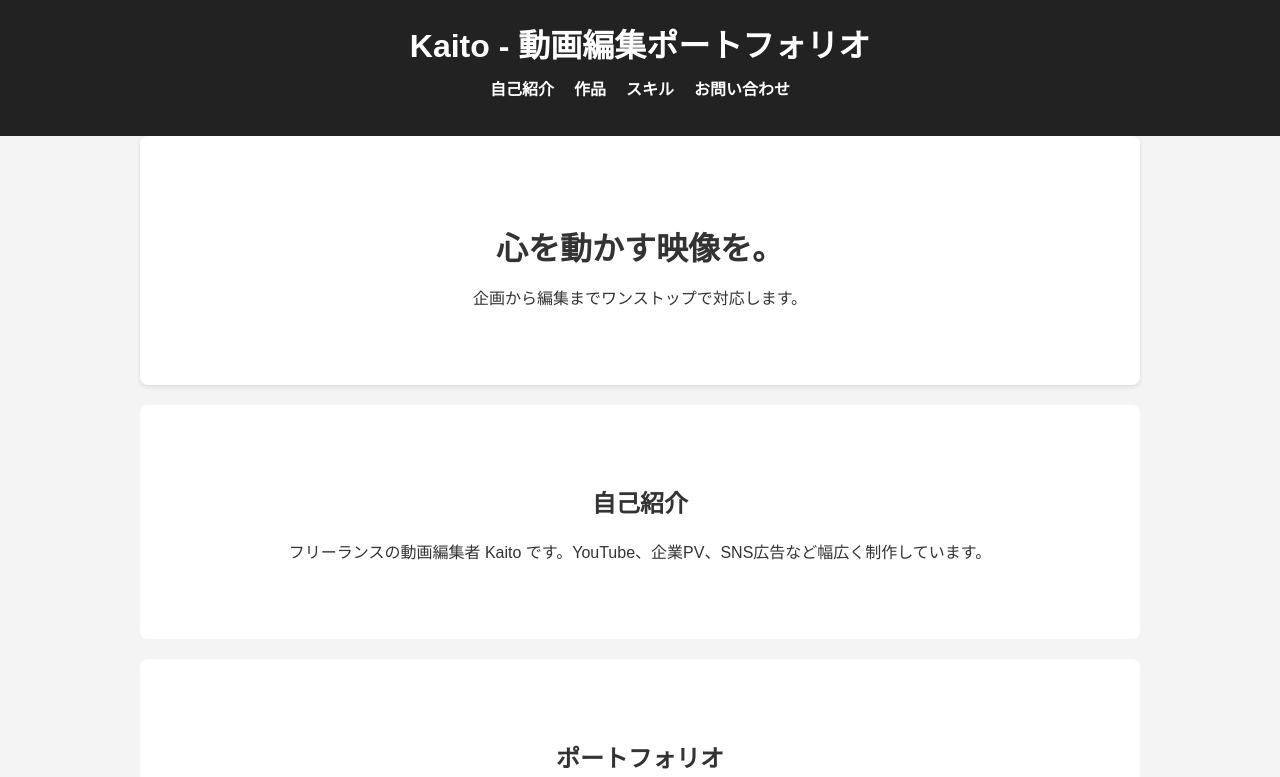
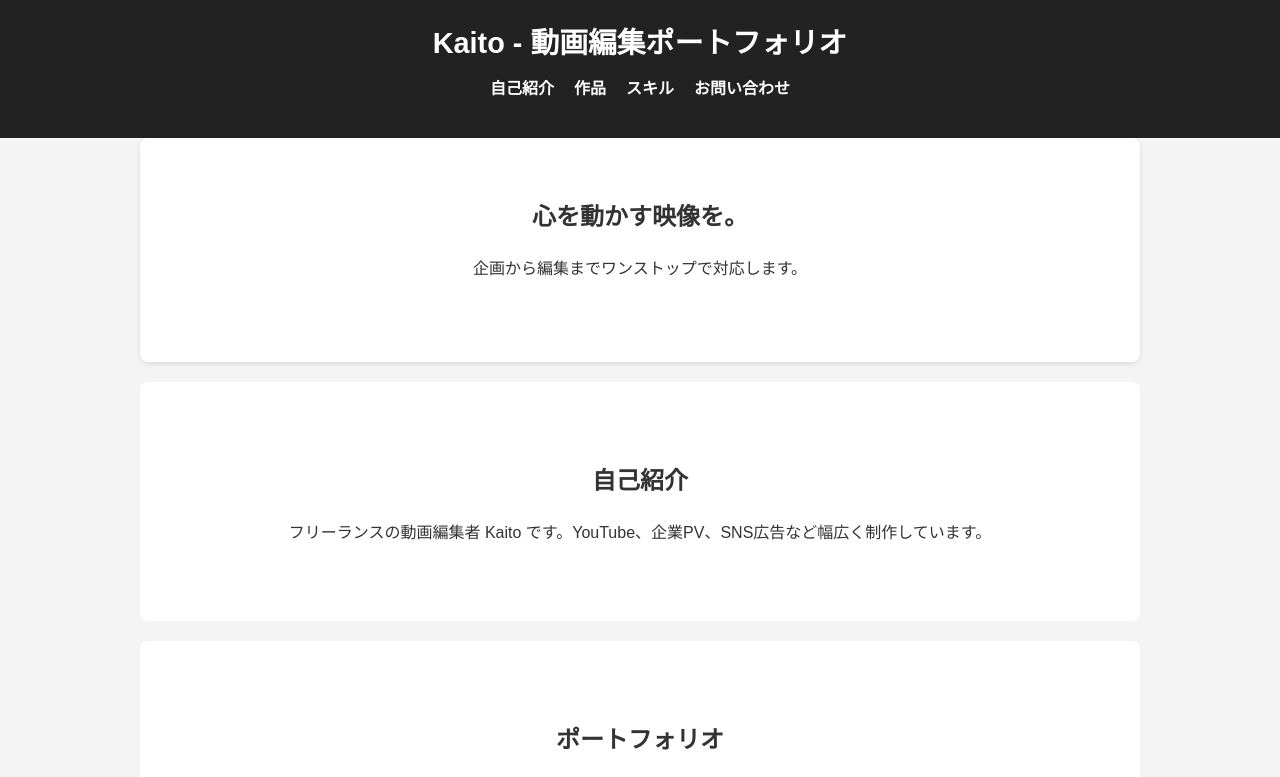
Before and after one commit to ykkaito5110/My_Portfolio, a plain HTML site: page index.html in a window 1280 px wide. Shown: the top 777 px of the page. Drawn offline with Linux system fonts and the light colour scheme; grey boxes are pictures that could not be loaded.

Commit message:
Update style.css

```diff
--- a/style.css
+++ b/style.css
@@ -6,6 +6,7 @@ body {
   background-color: #f4f4f4;
   color: #333;
   text-align: center;
+  line-height: 1.6;
 }
 
 /* ヘッダー */
@@ -17,6 +18,7 @@ header {
 
 header h1 {
   margin: 0;
+  font-size: 1.8em;
 }
 
 nav ul {
@@ -45,19 +47,27 @@ nav a:hover {
   box-shadow: 0 2px 5px rgba(0, 0, 0, 0.1);
 }
 
-.hero h2 {
-  margin-bottom: 10px;
-  font-size: 2em;
+.hero h2,
+.hero p {
+  max-width: 600px;
+  margin: 0 auto 20px;
+  white-space: normal;
 }
 
 /* セクション共通 */
 section {
   padding: 60px 20px;
   max-width: 960px;
-  margin: 0 auto;
+  margin: 0 auto 20px;
   background-color: #fff;
-  margin-bottom: 20px;
   border-radius: 8px;
+}
+
+/* セクションタイトル中央揃え */
+.section-title {
+  text-align: center;
+  font-size: 1.8em;
+  margin-bottom: 30px;
 }
 
 /* ポートフォリオ動画 */
```
